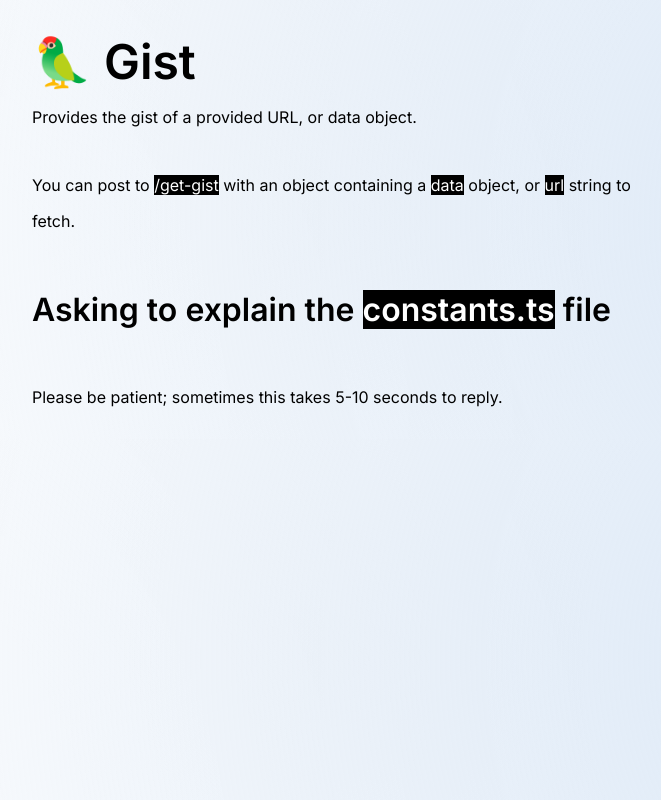
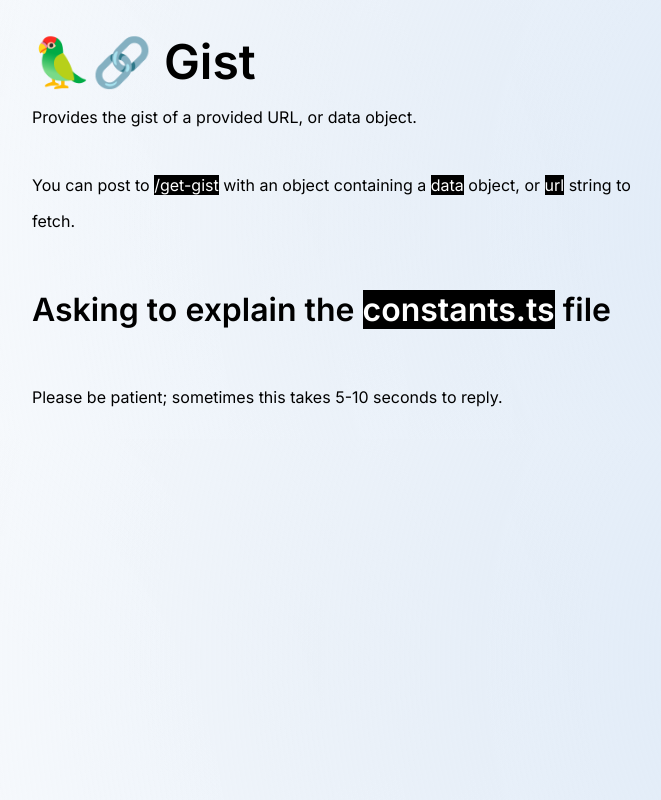
Before and after one commit to mjweaver01/langchain-kb, a website: page public/index.html in a window 1280 px wide. Shown: the whole page, without its empty margins (308-969 px from the left). Drawn offline with Linux system fonts and the light colour scheme; no server answers.

Commit message:
Update emoji

```diff
--- a/public/index.html
+++ b/public/index.html
@@ -10,7 +10,7 @@
 
   <body>
     <div id="app">
-      <h1>🦜 Gist</h1>
+      <h1>🦜🔗 Gist</h1>
       <p>Provides the gist of a provided URL, or data object.</p>
       <div>
         You can post to
```
Also changed, not shown: README.md.
